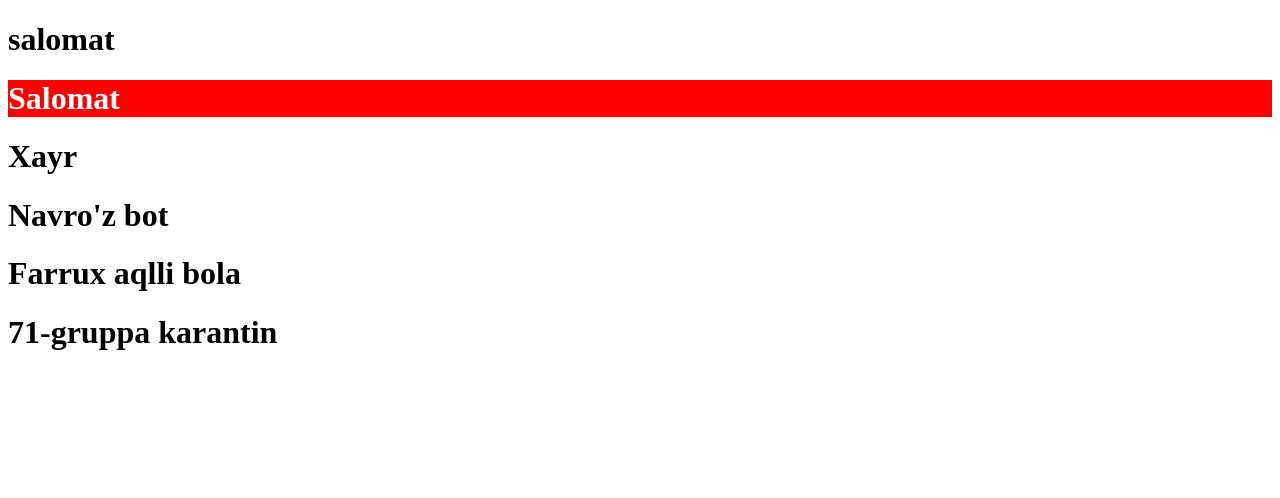
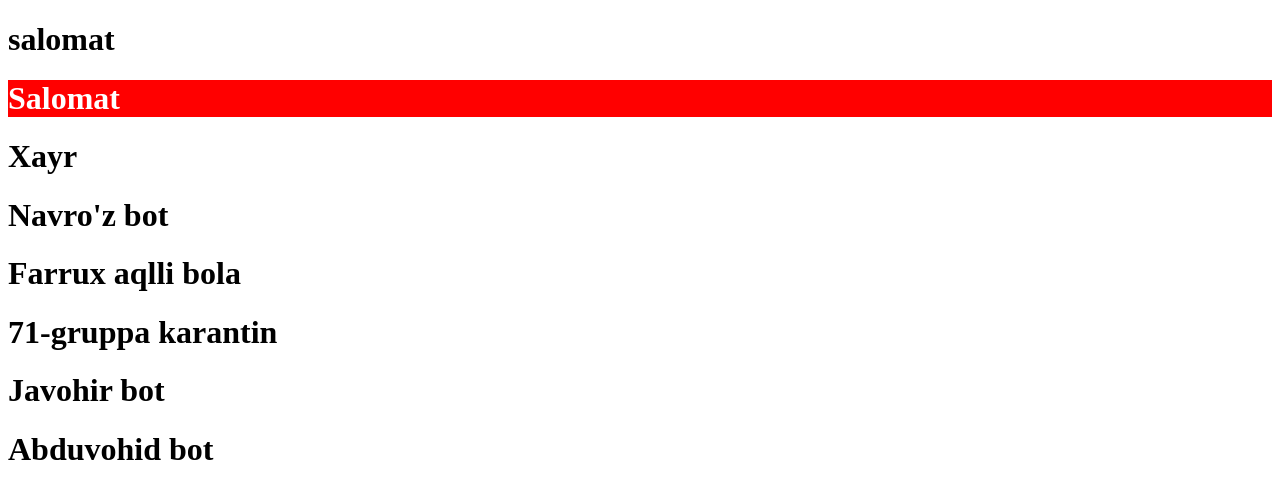
Before and after one commit to group6713/evos, a plain HTML site: page index.html in a window 1280 px wide. Drawn offline with Linux system fonts and the light colour scheme.

Commit message:
Update index.html

```diff
--- a/index.html
+++ b/index.html
@@ -19,6 +19,10 @@
 <h1>Navro'z bot</h1>
 <h1>Farrux aqlli bola</h1>
 <h1>71-gruppa karantin</h1>
+<h1>Javohir bot</h1>
+<h1>Abduvohid bot</h1>
+
+
 
 </body>
 </html>
```
